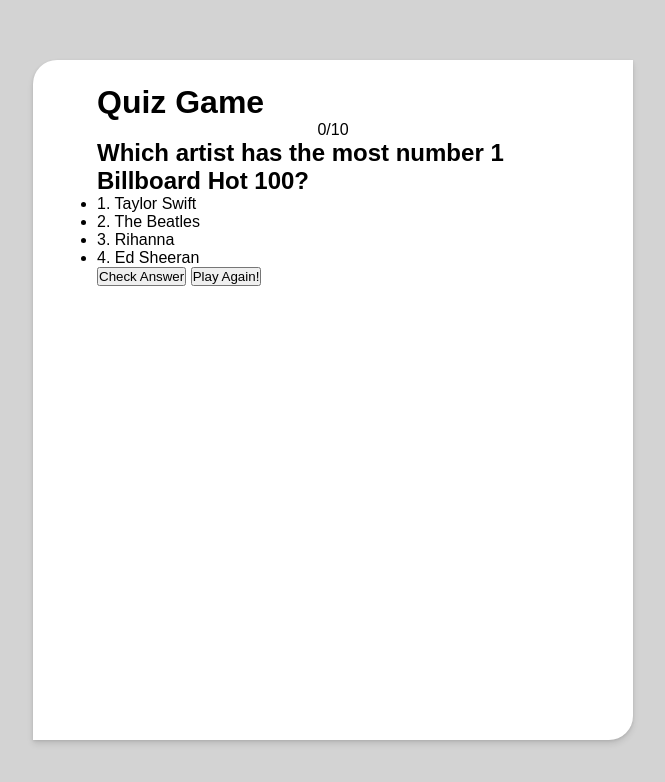
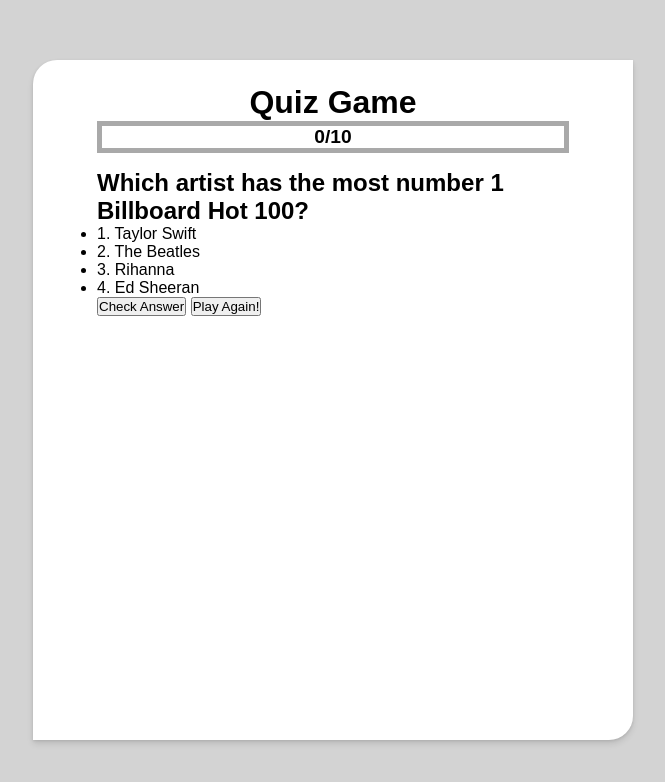
Before and after one commit to MalleNur/Quiz-Project2, a plain HTML site: page index.html in a window 1280 px wide. Shown: the whole page, without its empty margins (307-972 px from the left). Drawn offline with Linux system fonts and the light colour scheme; a web font is replaced by a local one.

Commit message:
styling quiz-title + quiz-score

```diff
--- a/style.css
+++ b/style.css
@@ -130,3 +130,15 @@
     position: relative;
     box-shadow: 0 4px 6px rgb(0 0 0 / 10%), 0 1px 3px rgb(0 0 0 / 10%)
 }
+
+.quiz-title{
+    text-align: center;
+    font-size: 2rem;
+}
+.quiz-score{
+    text-align: right;
+    font-weight: 600;
+    font-size: 1.2rem;
+    border: 5px solid darkgray;
+    margin-bottom: 1rem;
+}
```
